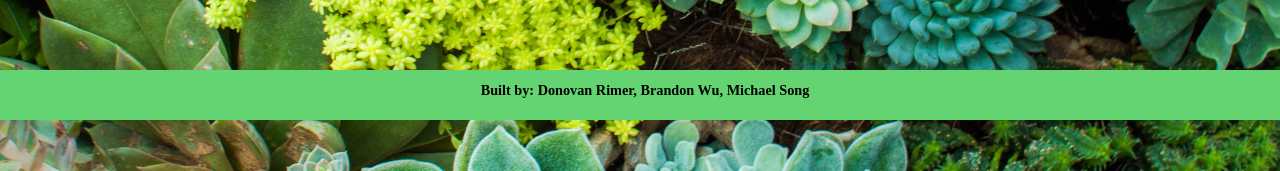
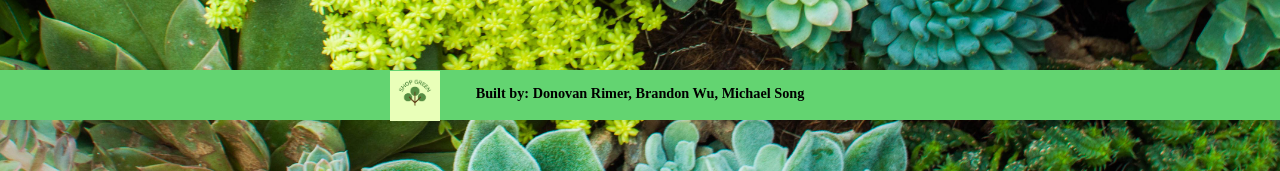
Before and after one commit to donnyr5/Shop-Green, a React (Create React App) app: page /profile in a window 1280 px wide. Shown: the part 680-851 px from the top of the page. Built offline with nearby package versions, Linux system fonts and the light colour scheme; no server answers; a web font is replaced by a local one.

Commit message:
Merge branch 'main' of https://github.com/donnyr5/Shop-Green

```diff
--- a/src/components/Footer.js
+++ b/src/components/Footer.js
@@ -1,19 +1,23 @@
 import React from 'react';
 import styled from 'styled-components';
+import Logo from "../images/logo.png";
 
 export const Title = styled.h1`
   font-size: 0.95em;
-  text-align: center;
   font-family: 'Eczar', serif;
-  margin: 12px 0px 10px 10px;
 `
 
 const Footer = () => (
-    <footer className="footer">
-        <Title>
-        Built by: Donovan Rimer, Brandon Wu, Michael Song
-        </Title>
-    </footer>
+  <footer className="footer" style={{ textAlign: 'center' }}>
+    <img
+      src={Logo}
+      alt="landing image"
+      style={{ width: "50px", marginRight: '450px', marginTop:'1px'}}
+    />
+    <Title style={{ marginTop: '-40px' }}>
+      Built by: Donovan Rimer, Brandon Wu, Michael Song
+    </Title>
+  </footer>
 );
 
 export default Footer;
```
Also changed, not shown: src/components/ShopGreenLogo.js (added, +14 -0 lines), src/images/logo.png (added).
